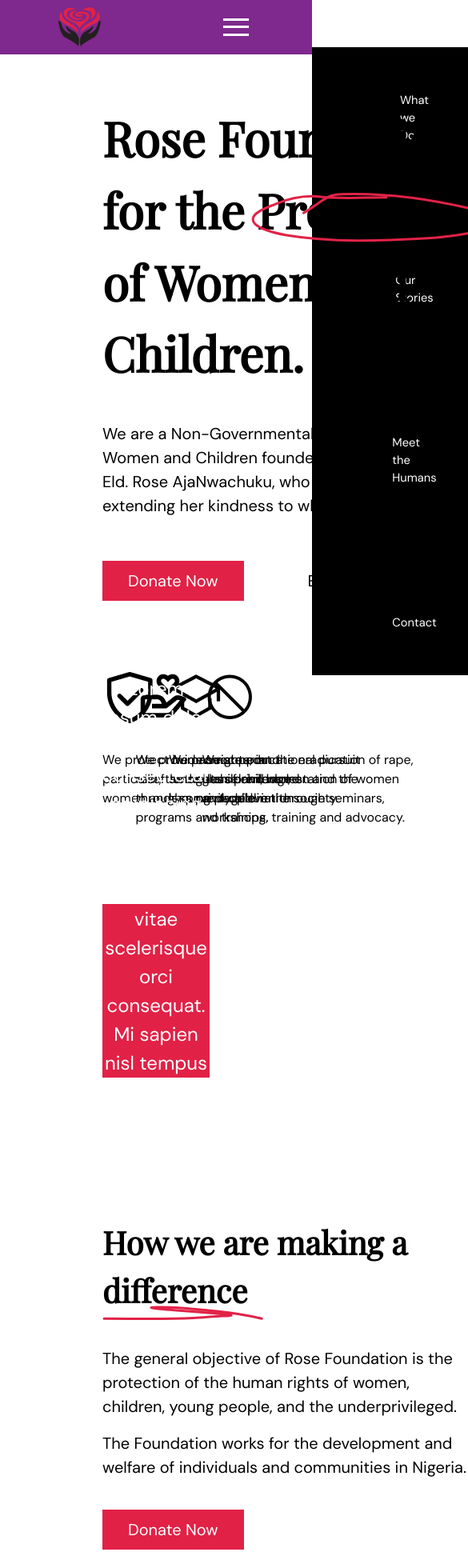
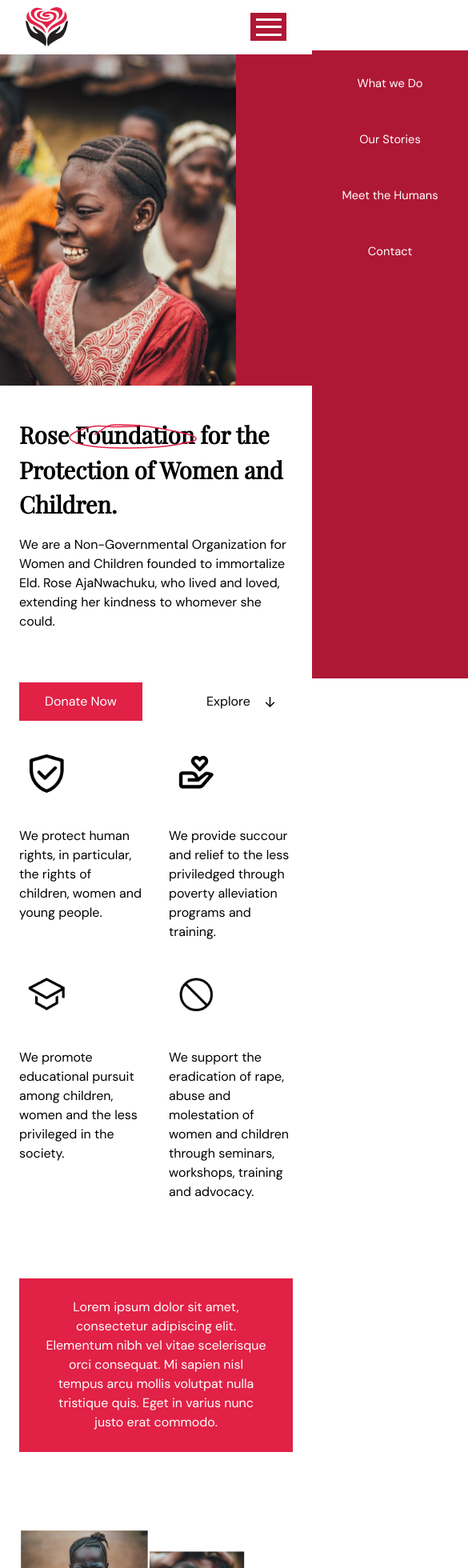
Before and after one commit to GoodyBoy301/Rose-foundation, a React (Vite) app: page / in a window 390 px wide. Shown: the top 1960 px of the page at 80% size, 585 px wide, since content can reach past the window. Built offline with nearby package versions, Linux system fonts and the light colour scheme.

Commit message:
made it responive on mobile

```diff
--- a/src/App.jsx
+++ b/src/App.jsx
@@ -6,11 +6,11 @@
 
 function App() {
   return (
-    <div className='font-dmsans'>
+    <div className="font-dmsans mx-auto max-w-[2000px]">
       <Navbar />
       <Routes>
-        <Route path='/' element={<Home />} />
-        <Route path='info' element={<MoreInfo />} />
+        <Route path="/" element={<Home />} />
+        <Route path="info" element={<MoreInfo />} />
       </Routes>
 
       <Footer />
--- a/src/components/Home.jsx
+++ b/src/components/Home.jsx
@@ -18,78 +18,90 @@
 export default function Home() {
   return (
     <div>
-      <section className='hero'>
-        <div className='pl-32 mt-32'>
-          <div className='w-[490px] relative'>
-            <h2 className='text-[59.87px] font-playfair font-[800] '>
+      <section className="hero">
+        <div className=" lg:px-0 px-6 lg:pl-32 lg:mt-32">
+          <div className="w-auto md:w-[490px] relative">
+            <h2 className=" mt-10 lg:mt-0 text-[29.07px] lg:text-[59.87px] font-playfair font-[800] ">
               Rose Foundation for the Protection of Women and Children.
               <img
                 src={circleLine}
-                className='absolute -right-4 top-28'
-                alt='Line'
+                className=" lg:scale-100 scale-50 right-10 -top-2 absolute lg:-right-4 lg:top-28"
+                alt="Line"
               />
             </h2>
           </div>
-          <p className='w-[440px] mt-10  text-[20px] font-[400]'>
+          <p className=" w-auto lg:px-6 lg:w-[440px] mt-4 lg:mt-10 text-[16px]  lg:text-[20px] font-[400]">
             We are a Non-Governmental Organization for Women and Children
             founded to immortalize Eld. Rose AjaNwachuku, who lived and loved,
             extending her kindness to whomever she could.
           </p>
 
-          <div className='mt-16'>
-            <a href='#' className='donate-btn '>
+          <div className="mt-16 flex">
+            <a href="#" className="donate-btn ">
               Donate Now
             </a>
-            <button className='text-[20px]  ml-20'>
+            <button className=" text-[16px] lg:text-[20px]  ml-20">
               Explore
-              <img src={arrow} alt='arrow' className=' inline-block ml-4 ' />
+              <img src={arrow} alt="arrow" className=" inline-block ml-4 " />
             </button>
           </div>
         </div>
 
-        <div className='w-[751px] mt-[60px] bg-black'>
-          <img src={heroImg} alt='hero' />
+        <div className="lg:w-[751px] lg:mt-[60px] bg-myDarkRed lg:bg-black">
+          <img src={heroImg} className="lg:w-auto w-[294.61px]" alt="hero" />
         </div>
       </section>
 
-      <section className='padding margin grid grid-cols-4 gap-8'>
-        <div className='w-[263px]'>
-          <img src={shieldImg} alt='shield Image' />
+      <section className="padding margin grid grid-cols-2 lg:grid-cols-4 gap-8">
+        <div className=" w-auto lg:w-[263px]">
+          <img
+            src={shieldImg}
+            alt="shield Image"
+            className="lg:scale-100 scale-75"
+          />
 
-          <p className='text-[16px] mt-8 font-[400] '>
+          <p className=" text-[16px] lg:text-[16px]  mt-8 font-[400] ">
             We protect human rights, in particular, the rights of children,
             women and young people.
           </p>
         </div>
-        <div className='w-[217px]'>
-          <img src={handImg} alt='hand Image' />
+        <div className=" w-auto lg:w-[217px]">
+          <img
+            src={handImg}
+            alt="hand Image"
+            className="lg:scale-100 scale-75"
+          />
 
-          <p className='text-[16px] mt-8 font-[400] '>
+          <p className=" text-[16px] lg:text-[16px]  mt-8 font-[400] ">
             We provide succour and relief to the less priviledged through
             poverty alleviation programs and training.
           </p>
         </div>
-        <div className='w-[263px]'>
-          <img src={capImg} alt='cap Image' />
+        <div className=" w-auto lg:w-[263px]">
+          <img src={capImg} alt="cap Image" className="lg:scale-100 scale-75" />
 
-          <p className='text-[16px] mt-8 font-[400] '>
+          <p className=" text-[16px] lg:text-[16px]  mt-8 font-[400] ">
             We promote educational pursuit among children, women and the less
             privileged in the society.
           </p>
         </div>
-        <div className='w-[265px]'>
-          <img src={cancelImg} alt='cancel Image' />
+        <div className=" w-auto lg:w-[265px]">
+          <img
+            src={cancelImg}
+            alt="cancel Image"
+            className="lg:scale-100 scale-75"
+          />
 
-          <p className='text-[16px] mt-8 font-[400] '>
+          <p className=" text-[16px] lg:text-[16px]  mt-8 font-[400] ">
             We support the eradication of rape, abuse and molestation of women
             and children through seminars, workshops, training and advocacy.
           </p>
         </div>
       </section>
 
-      <section className='padding margin'>
-        <div className='w-full bg-myRed h-[217px] flex items-center justify-center'>
-          <p className='w-[812px] font-[400] text-[24px] text-white text-center'>
+      <section className="padding margin">
+        <div className="w-full px-8 lg:px-0 bg-myRed h-[217px] flex items-center justify-center">
+          <p className=" w-auto lg:w-[812px] font-[400] text-[16px] lg:text-[24px] text-white text-center">
             Lorem ipsum dolor sit amet, consectetur adipiscing elit. Elementum
             nibh vel vitae scelerisque orci consequat. Mi sapien nisl tempus
             arcu mollis volutpat nulla tristique quis. Eget in varius nunc justo
@@ -98,134 +110,134 @@
         </div>
       </section>
 
-      <section className='margin padding flex item-center justify-between'>
+      <section className="margin padding flex lg:flex-row flex-col-reverse item-center justify-between">
         <div>
-          <div className='mt-20 relative'>
-            <h2 className='header w-[387px]'>
+          <div className="mt-20 relative">
+            <h2 className="header w-auto lg:w-[387px]">
               How we are making a difference
               <img
                 src={zigzagLine}
-                className='absolute -bottom-2'
-                alt='Line Image'
+                className="   lg:scale-100 scale-50 lg:left-auto left-16 absolute -bottom-2"
+                alt="Line Image"
               />
             </h2>
           </div>
 
-          <div className=' font=[400] mt-10 text-[20px] w-[461px]'>
+          <div className=" font=[400] mt-10 text-[16px] lg:text-[20px] w-auto lg:w-[461px]">
             <p>
               The general objective of Rose Foundation is the protection of the
               human rights of women, children, young people, and the
               underprivileged.
             </p>
 
-            <p className='mt-4 font=[400] text-[20px] w-[461px]'>
+            <p className="mt-4 font=[400] text-[16px] lg:text-[20px] w-auto lg:w-[461px]">
               The Foundation works for the development and welfare of
               individuals and communities in Nigeria.
             </p>
           </div>
 
-          <div className='mt-12'>
-            <a href='#' className='donate-btn'>
+          <div className="mt-12">
+            <a href="#" className="donate-btn">
               Donate Now
             </a>
           </div>
         </div>
         <div>
-          <img src={kids} alt='kids' />
+          <img src={kids} alt="kids" />
         </div>
       </section>
 
-      <section className='margin padding'>
-        <div className='relative w-fit'>
-          <h2 className='header w-[519px]'>
+      <section className="margin padding">
+        <div className="relative w-fit">
+          <h2 className="header w-auto lg:w-[519px]">
             Discover the stories of those we’ve helped
             <img
               src={curvyLine}
-              className='absolute top-12 right-40'
-              alt='Line'
+              className="absolute top-[24px] left-32  lg:scale-100 scale-50  lg:top-12 lg:right-40"
+              alt="Line"
             />
           </h2>
         </div>
 
-        <div className='grid grid-cols-3 gap-6 mt-10'>
+        <div className="grid grid-cols-1 lg:grid-cols-3 lg:gap-6 mt-10">
           <div>
-            <div className='bg-myRed w-[390px] h-[383px] flex items-center justify-center'>
-              <img src={profile} alt='picture' />
+            <div className="bg-myRed w-auto lg:w-[390px] h-[383px] flex items-center justify-center">
+              <img src={profile} alt="picture" />
             </div>
 
-            <div className='mt-4'>
-              <h3 className='font-playfair text-[24px] font-[800]'>
+            <div className="mt-4">
+              <h3 className="font-playfair text-[24px] font-[800]">
                 Mrs. Philomena
               </h3>
-              <p className='text-[18px] font-[400] mt-2'>10 years old </p>
-              <p className='font-[16px] font-[400] w-[340px] mt-4'>
+
+              <p className="font-[16px] font-[400] w-[340px] mt-4">
                 Mrs. Onwurah is a widow, whose husband was buried in January,
                 2022. After the burial, her late husband’s siblings demanded
                 that she hands over...
               </p>
 
-              <button className='mt-8 text-[16px] duration-200 hover:-translate-y-1 font-[400]'>
-                <Link to='info' className='underline'>
+              <button className="mt-8 text-[16px] duration-200 hover:-translate-y-1 font-[400]">
+                <Link to="info" className="underline">
                   Read More
                 </Link>{" "}
                 <img
                   src={arrowLeft}
-                  className='inline-block ml-2 '
-                  alt='Read More'
+                  className="inline-block ml-2 "
+                  alt="Read More"
                 />
               </button>
             </div>
           </div>
           <div>
-            <div className='bg-myRed w-[390px] h-[383px] flex items-center justify-center'>
-              <img src={profile} alt='picture' />
+            <div className="bg-myRed w-auto lg:w-[390px] lg:mt-0 mt-10  h-[383px] flex items-center justify-center">
+              <img src={profile} alt="picture" />
             </div>
 
-            <div className='mt-4'>
-              <h3 className='font-playfair text-[24px] font-[800]'>Ms. Eze</h3>
-              <p className='text-[18px] font-[400] mt-2'>8 years old </p>
-              <p className='font-[16px] font-[400] w-[340px] mt-4'>
+            <div className="mt-4">
+              <h3 className="font-playfair text-[24px] font-[800]">Ms. Eze</h3>
+
+              <p className="font-[16px] font-[400] w-[340px] mt-4">
                 Ms. Eze, who lives with her parents, was impregnated by a
                 neighbor. After she got pregnant, she dropped out of school and
                 moved in with...
               </p>
 
-              <button className='mt-8 text-[16px] duration-200 hover:-translate-y-1 font-[400]'>
-                <Link to='info' className='underline'>
+              <button className="mt-8 text-[16px] duration-200 hover:-translate-y-1 font-[400]">
+                <Link to="info" className="underline">
                   Read More
                 </Link>{" "}
                 <img
                   src={arrowLeft}
-                  className='inline-block ml-2 '
-                  alt='Read More'
+                  className="inline-block ml-2 "
+                  alt="Read More"
                 />
               </button>
             </div>
           </div>
           <div>
-            <div className='bg-myRed w-[390px] h-[383px] flex items-center justify-center'>
-              <img src={profile} alt='picture' />
+            <div className="bg-myRed w-auto lg:w-[390px]  lg:mt-0 mt-10  h-[383px] flex items-center justify-center">
+              <img src={profile} alt="picture" />
             </div>
 
-            <div className='mt-4'>
-              <h3 className='font-playfair text-[24px] font-[800]'>
+            <div className="mt-4">
+              <h3 className="font-playfair text-[24px] font-[800]">
                 Mrs. Aneze
               </h3>
-              <p className='text-[18px] font-[400] mt-2'>65 years old </p>
-              <p className='font-[16px] font-[400] w-[340px] mt-4'>
+
+              <p className="font-[16px] font-[400] w-[340px] mt-4">
                 Mrs. Aneze’s husband beat her regularly and threatened to stab
                 her to death. Scared for her life, she reported to Rose
                 Foundation where she was seen to...
               </p>
 
-              <button className='mt-8 text-[16px] duration-200 hover:-translate-y-1 font-[400]'>
-                <Link to='info' className='underline'>
+              <button className="mt-8 text-[16px] duration-200 hover:-translate-y-1 font-[400]">
+                <Link to="info" className="underline">
                   Read More
                 </Link>{" "}
                 <img
                   src={arrowLeft}
-                  className='inline-block ml-2 '
-                  alt='Read More'
+                  className="inline-block ml-2 "
+                  alt="Read More"
                 />
               </button>
             </div>
@@ -233,28 +245,28 @@
         </div>
       </section>
 
-      <section className='padding margin'>
-        <div className='relative'>
-          <h2 className='header w-[519px]'>
+      <section className="padding margin">
+        <div className="relative">
+          <h2 className="header w-auto lg:w-[519px]">
             Meet the humans behind the foundation
             <img
-              className='absolute left-[150px] top-0'
+              className="absolute lg:scale-100 scale-[.6] left-20  lg:left-[150px] -top-2 lg:top-0"
               src={roundLine}
-              alt='Line'
+              alt="Line"
             />
           </h2>
         </div>
 
-        <div className='grid grid-cols-3 gap-6 mt-10'>
+        <div className="grid grid-cols-1 lg:grid-cols-3 lg:gap-6 mt-10">
           <div>
-            <div className='bg-black w-[390px] h-[383px]'></div>
+            <div className="bg-black  lg:mt-0 mt-10 w-auto lg:w-[390px] h-[383px]"></div>
 
-            <div className='mt-4'>
-              <h3 className='font-playfair text-[24px] font-[800]'>
+            <div className="mt-4">
+              <h3 className="font-playfair text-[24px] font-[800]">
                 Ijeoma Mike-AjaNwachuku
               </h3>
-              <p className='text-[18px] font-[400] mt-2'>Founder; CEO </p>
-              <p className='font-[16px] font-[400] w-[340px] mt-4'>
+              <p className="text-[18px] font-[400] mt-2">Founder; CEO </p>
+              <p className="font-[16px] font-[400] w-[340px] mt-4">
                 Ijeoma is a legal officer of the rank of Assistant Chief State
                 Council in the Ministry of Justice of Ebonyi State (State
                 Attorney), but is a specialist in prosecuting crimes where women
@@ -266,16 +278,16 @@
             </div>
           </div>
           <div>
-            <div className='bg-black w-[390px] h-[383px]'></div>
+            <div className="bg-black lg:mt-0 mt-10 w-auto lg:w-[390px] h-[383px]"></div>
 
-            <div className='mt-4'>
-              <h3 className='font-playfair text-[24px] font-[800]'>
+            <div className="mt-4">
+              <h3 className="font-playfair text-[24px] font-[800]">
                 Prof. Michael AjaNwachuku
               </h3>
-              <p className='text-[18px] font-[400] mt-2'>
+              <p className="text-[18px] font-[400] mt-2">
                 Vice-President; Secretary
               </p>
-              <p className='font-[16px] font-[400] w-[340px] mt-4'>
+              <p className="font-[16px] font-[400] w-[340px] mt-4">
                 Michael is a Professor of Law on the Rights of Children. He was
                 the Dean of Faculty of Law, Ebonyi State University, Abakaliki
                 Nigeria, and currently the Dean of Student Affairs of the
@@ -287,14 +299,14 @@
             </div>
           </div>
           <div>
-            <div className='bg-black w-[390px] h-[383px]'></div>
+            <div className="bg-black lg:mt-0 mt-10 w-auto lg:w-[390px] h-[383px]"></div>
 
-            <div className='mt-4'>
-              <h3 className='font-playfair text-[24px] font-[800]'>
+            <div className="mt-4">
+              <h3 className="font-playfair text-[24px] font-[800]">
                 Nnenna Mike-AjaNwachuku
               </h3>
-              <p className='text-[18px] font-[400] mt-2'>Member</p>
-              <p className='font-[16px] font-[400] w-[340px] mt-4'>
+              <p className="text-[18px] font-[400] mt-2">Member</p>
+              <p className="font-[16px] font-[400] w-[340px] mt-4">
                 Nnenna is a Mechanical Engineering undergraduate student of the
                 University of Nigeria, Nigeria with a passion for the protection
                 of women and children.
--- a/src/components/Navigation/NavBar.jsx
+++ b/src/components/Navigation/NavBar.jsx
@@ -1,5 +1,5 @@
 import React, { useState } from "react";
-import "./navbar.css";
+
 import { Link } from "react-router-dom";
 import { logo } from "../../assets/index.js";
 
@@ -17,30 +17,30 @@
   };
   return (
     <div>
-      <nav className='  nav w-full text-white justify-around md:justify-between  fixed md:static  '>
-        <Link to='/' className=' md:pb-8 md:pt-32 md:px-32'>
+      <nav className="  nav px-8 lg:px-0 w-full text-white justify-around md:justify-between  fixed md:static  ">
+        <Link to="/" className=" md:pb-8 md:pt-32 md:px-32">
           <img src={logo} alt={logo} />
         </Link>
         <ul
-          className={` text-[14.69px] font-[400]  px-32 xl:px-[137px] md:pb-8 md:pt-32 bg-black ${active}`}
+          className={` text-[14.69px] font-[400]  px-4 lg:px-[137px] md:pb-8 md:pt-32 bg-black ${active}`}
         >
-          <li className='nav-item   cursor-pointer duration xl:hover:text-myRed'>
+          <li className="nav-item   cursor-pointer duration xl:hover:text-myRed">
             What we Do
           </li>
-          <li className='nav-item  cursor-pointer duration xl:hover:text-myRed'>
+          <li className="nav-item  cursor-pointer duration xl:hover:text-myRed">
             Our Stories
           </li>
-          <li className='nav-item  cursor-pointer duration xl:hover:text-myRed'>
+          <li className="nav-item  cursor-pointer duration xl:hover:text-myRed">
             Meet the Humans
           </li>
-          <li className='nav-item  cursor-pointer duration xl:hover:text-myRed'>
+          <li className="nav-item  cursor-pointer duration xl:hover:text-myRed">
             Contact
           </li>
         </ul>
-        <div onClick={navToggler} className={toggleIcon}>
-          <div className='line1'></div>
-          <div className='line2'></div>
-          <div className='line3'></div>
+        <div onClick={navToggler} className={` bg-myDarkRed ${toggleIcon} `}>
+          <div className="line1 bg-myDarkRed"></div>
+          <div className="line2 bg-myDarkRed"></div>
+          <div className="line3 bg-myDarkRed"></div>
         </div>
       </nav>
     </div>
--- a/src/components/Navigation/navbar.css
+++ /dev/null
@@ -1,69 +0,0 @@
-.nav {
-  display: flex;
-
-  align-items: center;
-  justify-content: space-between;
-  height: 8vh;
-}
-
-.nav-brand {
-  text-transform: uppercase;
-  font-weight: bold;
-}
-
-.nav-menu {
-  display: flex;
-  align-items: center;
-  justify-content: space-around;
-  gap: 3rem;
-}
-
-.nav-toggler div {
-  width: 2rem;
-  height: 0.2rem;
-  margin: 0.4rem;
-  background: white;
-  transition: 0.2s ease-in;
-}
-
-.nav-toggler {
-  cursor: pointer;
-  display: none;
-}
-
-@media screen and (max-width: 767px) {
-  .nav-toggler {
-    display: block;
-  }
-
-  .nav {
-    background-color: #7f288d;
-  }
-
-  .nav-menu {
-    z-index: 100;
-    position: fixed;
-    flex-direction: column;
-    top: 7vh;
-    right: 0;
-    width: 50%;
-    height: 93vh;
-    background: #7f288d;
-    transform: translateX(100%);
-    transition: 0.2s ease-in;
-  }
-}
-
-.nav-active {
-  transform: translateX(0);
-}
-
-.toggler .line1 {
-  transform: rotate(-45deg) translate(-14px, 8px);
-}
-.toggler .line2 {
-  opacity: 0;
-}
-.toggler .line3 {
-  transform: rotate(45deg) translate(-6px, 2px);
-}
--- a/src/index.css
+++ b/src/index.css
@@ -6,21 +6,105 @@
 
 @layer base {
   .padding {
-    @apply px-32;
+    @apply px-6 lg:px-32;
   }
 
   .hero {
-    @apply flex justify-between;
+    @apply relative lg:top-0 top-[65px] flex flex-col-reverse md:flex-row md:justify-between;
   }
 
   .donate-btn {
-    @apply bg-myRed text-white  text-[20px] py-3 px-8 duration-200 hover:bg-myDarkRed;
+    @apply bg-myRed text-white text-[16px]  lg:text-[20px] py-3 px-8 duration-200 hover:bg-myDarkRed;
   }
 
   .margin {
     @apply mt-24;
   }
   .header {
-    @apply font-playfair text-[40px] font-[800];
+    @apply font-playfair text-center lg:text-left text-[24px] lg:text-[40px] font-[800];
   }
 }
+
+.nav {
+  display: flex;
+z-index: 100;
+  align-items: center;
+  justify-content: space-between;
+  height: 8vh;
+}
+
+.nav-brand {
+  text-transform: uppercase;
+  font-weight: bold;
+}
+
+.nav-menu {
+  display: flex;
+  align-items: center;
+  justify-content: space-around;
+  gap: 3rem;
+}
+
+
+.nav-toggler div {
+  width: 2rem;
+  height: 0.2rem;
+  margin: 0.4rem;
+  background: white;
+  transition: 0.2s ease-in;
+}
+
+.nav-toggler {
+  cursor: pointer;
+  display: none;
+}
+
+@media screen and (max-width: 767px) {
+  .nav-toggler {
+    display: block;
+  }
+
+  .nav {
+     background-color: white;
+
+  }
+
+  .nav-menu {
+        background-color: #af1835;
+
+    justify-content: initial;
+    z-index: 100;
+    position: fixed;
+    flex-direction: column;
+    top: 7.5vh;
+    right: 0;
+    width: 50%;
+    height: 93vh;
+    padding-top: 30px;
+
+    transform: translateX(100%);
+    transition: 0.3s ease-in-out;
+  }
+}
+
+.nav-active {
+  transform: translateX(0);
+}
+
+.toggler .line1 {
+  transform: rotate(-45deg) translate(-14px, 8px);
+        background-color: #af1835;
+
+}
+
+.toggler .line2 {
+  opacity: 0;
+        background-color: #af1835;
+
+}
+
+.toggler .line3 {
+  transform: rotate(45deg) translate(-6px, 2px);
+        background-color: #af1835;
+
+}
```
Also changed, not shown: src/components/Footer.jsx (+37 -34 lines), src/components/MoreInfo.jsx (+4 -5 lines), .gitpod.yml (added).
